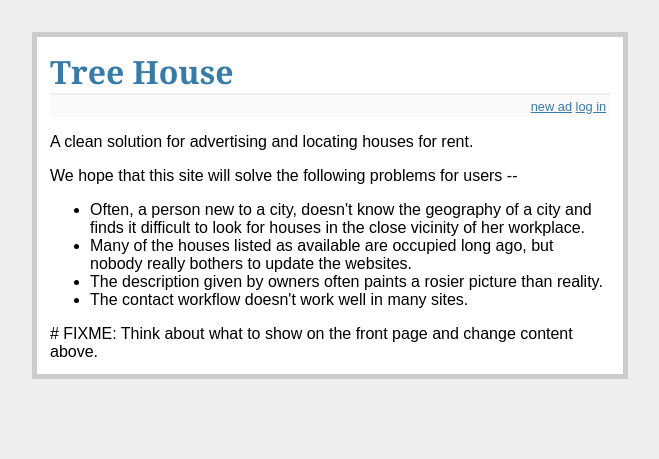
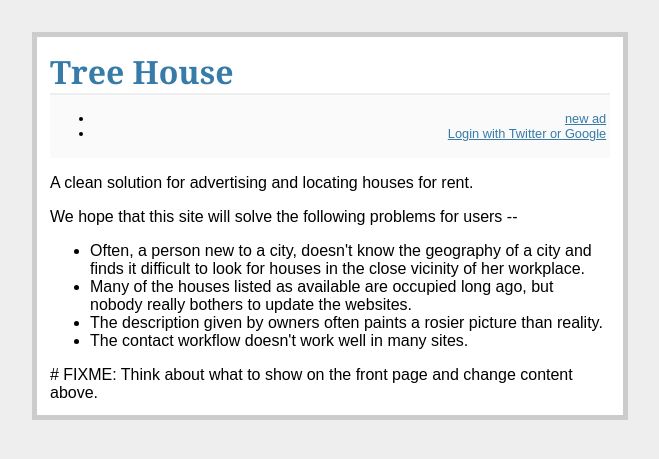
Before and after one commit to punchagan/tree-house, a Flask app: page / in a window 1280 px wide. Shown: the top 459 px of the page, without its empty margins (310-969 px from the left). Run offline with Flask 2, Linux system fonts and the light colour scheme; parts of the project's set-up code (start-up, migrations or seed data) failed here and were passed over.

Commit message:
Change layout.html to show login state correctly.

```diff
--- a/templates/includes/layout.html
+++ b/templates/includes/layout.html
@@ -8,12 +8,15 @@
 <div class=page>
 <h1>{{ title or config['SITE_TITLE'] }} </h1>
   <div class=metanav>
-  <a href="{{ url_for('post_ad') }}">new ad</a>
-  {% if not session.logged_in %}
-    <a href="{{ url_for('login') }}">log in</a>
+  <ul>
+  <li><a href="{{ url_for('post_ad') }}">new ad</a></li>
+  {% if g.user -%}
+    <li><a href="{{ config['LASTUSER_SERVER'] }}profile">{{ g.user.fullname }}</a></li>
+    <li><a href="{{ url_for('logout') }}">Logout</a></li>
   {% else %}
-    <a href="{{ url_for('logout') }}">log out</a>
+    <li><a href="{{ url_for('login') }}">Login with Twitter or Google</a></li>
   {% endif %}
+  </ul>
   </div>
   {% block flash_messages %}
     {% for message in get_flashed_messages() %}
```
